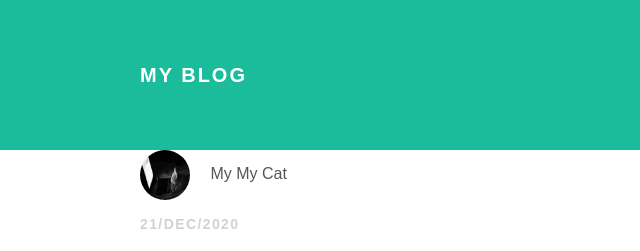
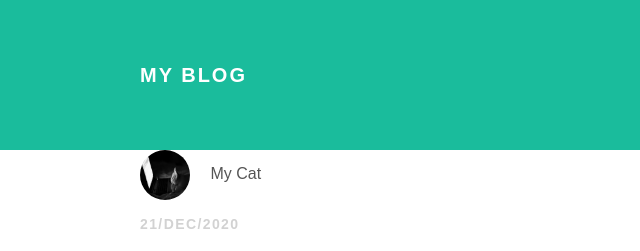
Before and after one commit to Tacticalcacti/Tacticalcacti.github.io, a plain HTML site: page index.html in a window 1280 px wide. Shown: the top 251 px of the page, 0-640 px from the left. Drawn offline with Linux system fonts and the light colour scheme; a web font is replaced by a local one.

Commit message:
Update index.html

```diff
--- a/index.html
+++ b/index.html
@@ -19,7 +19,7 @@
          <div class="post-container">
           <div class="post-author">
             <img src="me.png">
-            <span>My My Cat</span>
+            <span>My Cat</span>
           </div>
           <p class="post-date">21/Dec/2020</p>
           <h3 class="post-title">Meow</h3>
```
